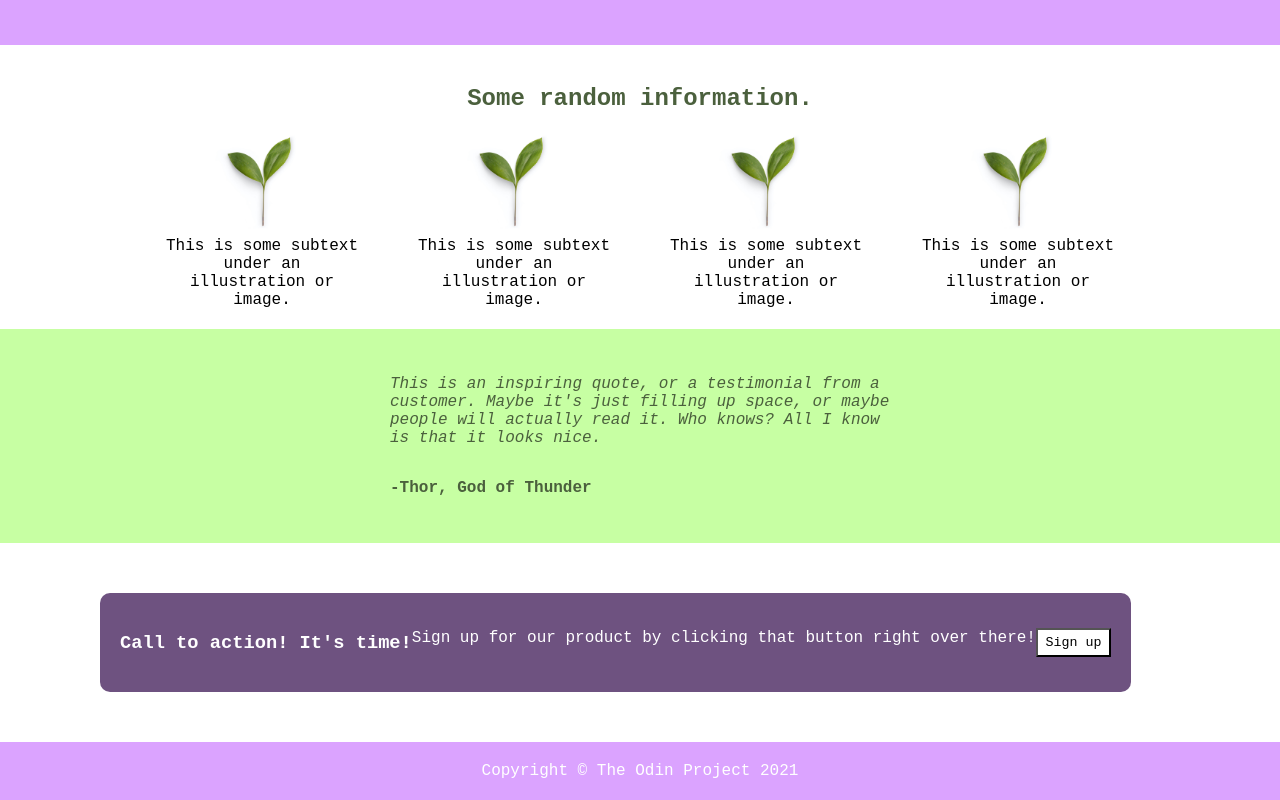
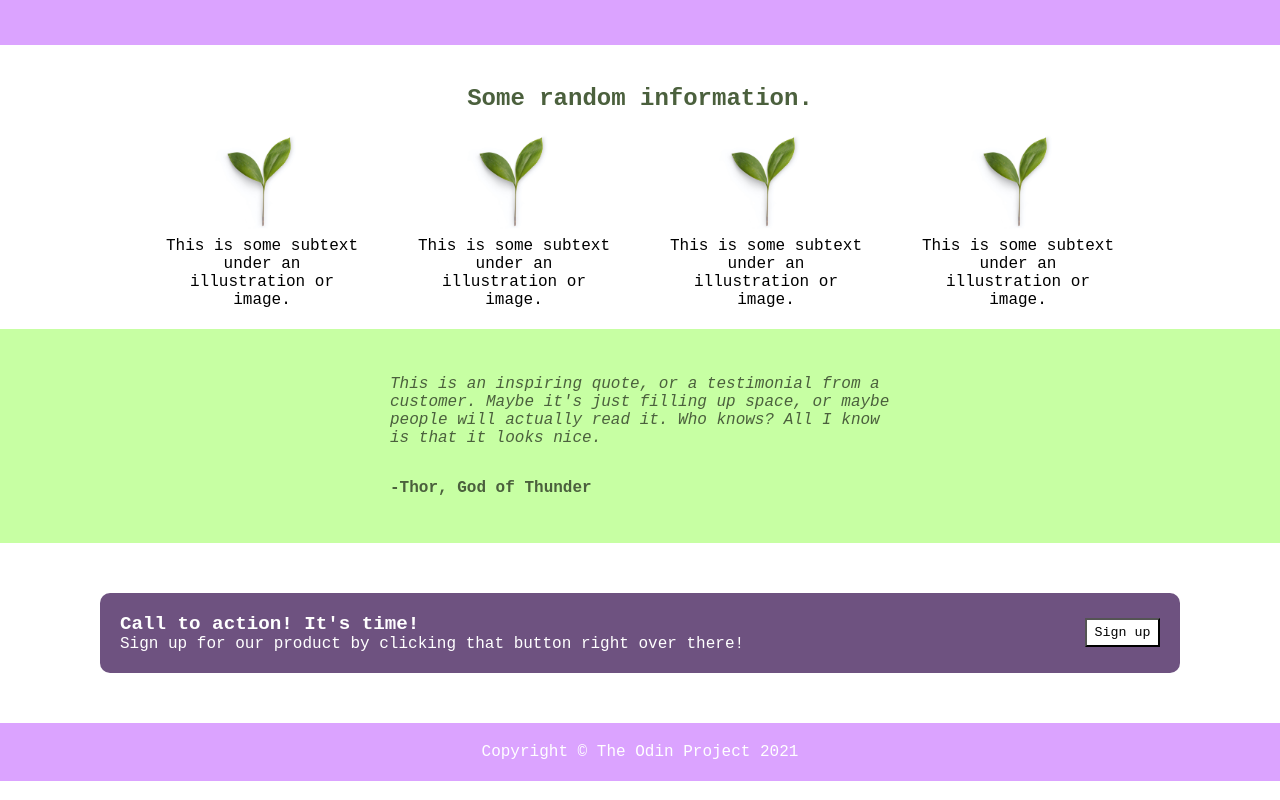
Before and after one commit to stirfry93/landing-page, a plain HTML site: page index.html in a window 1280 px wide. Shown: the part 469-1269 px from the top of the page. Drawn offline with Linux system fonts and the light colour scheme.

Commit message:
Fix call to action

```diff
--- a/index.html
+++ b/index.html
@@ -68,8 +68,8 @@
             <div class="call-to-action">
             <div class="dark-purple">
                 <div class="left-call">
-                    <h3>Call to action! It's time!</h1>
-                    <p>Sign up for our product by clicking that button right over there!</p>
+                    <div class="bold">Call to action! It's time!</div>
+                    <div>Sign up for our product by clicking that button right over there!</div>
                 </div>
                 <div class="right-call">
                     <button>Sign up</button>
--- a/style.css
+++ b/style.css
@@ -104,9 +104,26 @@ body {
 }
 
 .call-to-action {
+    padding: 50px 100px;
+}
+
+.dark-purple {
+    background-color: rgb(110, 82, 128);
+    color: white;
     display: flex;
     justify-content: space-between;
-    padding: 50px 100px;
+    padding: 20px;
+    border-radius: 10px
+}
+
+.left-call {
+    display: flex;
+    flex-direction: column;
+}
+
+.bold {
+    font-weight: bold;
+    font-size: larger;
 }
 
 .right-call {
@@ -121,20 +138,6 @@ body {
     font-family: 'Courier New', Courier, monospace;
 }
 
-.left-call {
-    display: flex;
-    flex-wrap: wrap;
-}
-
-.dark-purple {
-    background-color: rgb(110, 82, 128);
-    color: white;
-    display: flex;
-    justify-content: center;
-    padding: 20px;
-    border-radius: 10px
-}
-
 .foot {
     background-color: rgb(219, 163, 255);
     padding: 20px;
```
